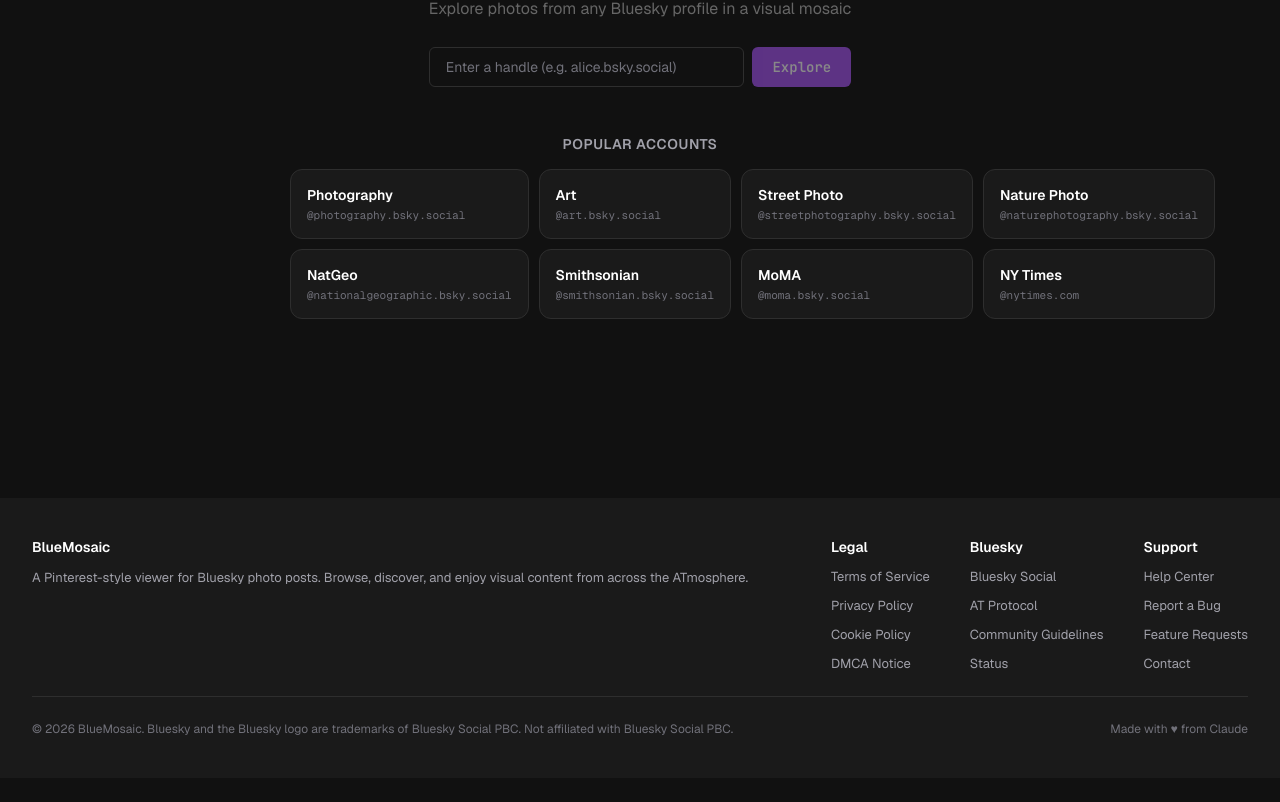
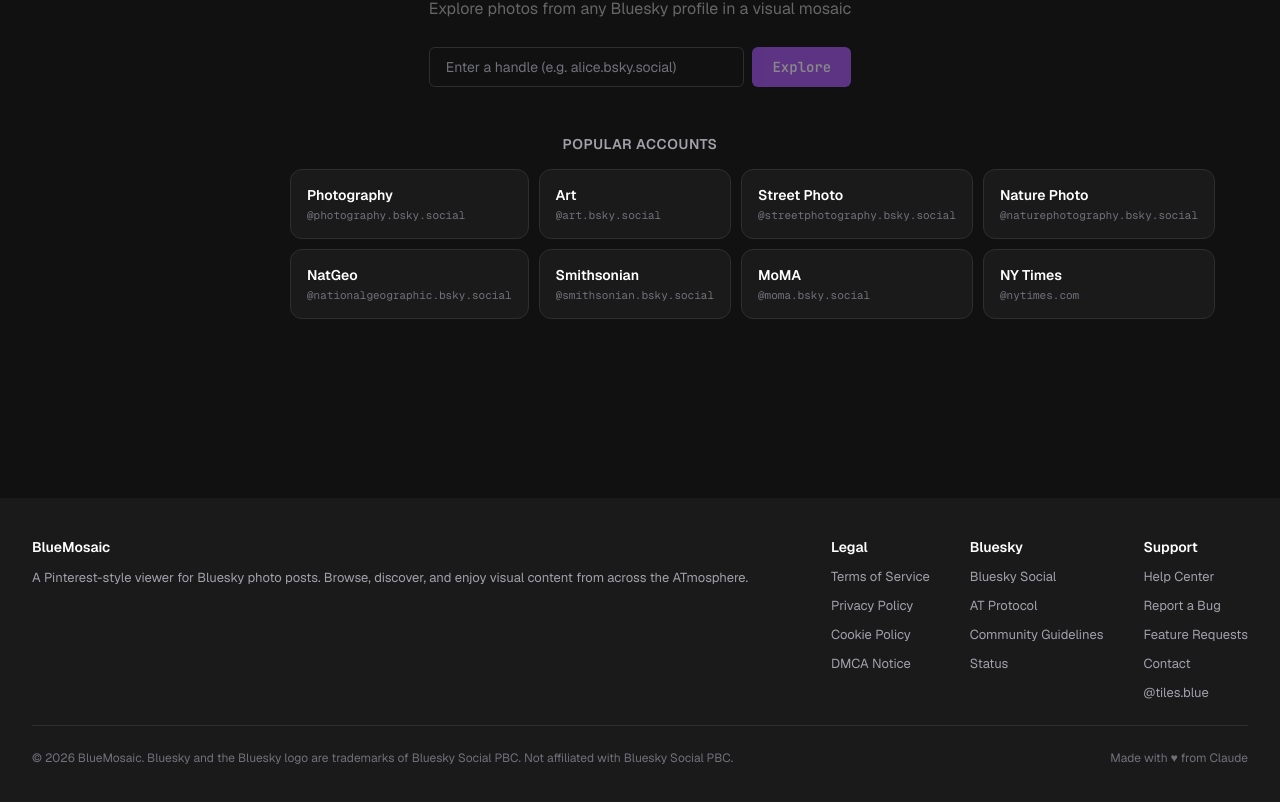
Before and after one commit to sparkyfen/bsky-mosaic, a SvelteKit app: page / in a window 1280 px wide. Shown: the part 302-1104 px from the top of the page. Before the commit the page ends 1080 px from the top, so only its background shows below. Built offline with nearby package versions, Linux system fonts and the light colour scheme.

Commit message:
Add @tiles.blue Bluesky link to footer and about modal

```diff
--- a/src/lib/components/Footer.svelte
+++ b/src/lib/components/Footer.svelte
@@ -27,6 +27,7 @@
 			<a href="https://github.com/sparkyfen/bsky-mosaic/issues" target="_blank" rel="noopener noreferrer">Report a Bug</a>
 			<a href="https://github.com/sparkyfen/bsky-mosaic/issues" target="_blank" rel="noopener noreferrer">Feature Requests</a>
 			<a href="mailto:contact@tiles.blue">Contact</a>
+			<a href="https://bsky.app/profile/tiles.blue" target="_blank" rel="noopener noreferrer">@tiles.blue</a>
 		</div>
 	</div>
 	<div class="footer-divider"></div>
--- a/src/routes/+layout.svelte
+++ b/src/routes/+layout.svelte
@@ -232,6 +232,7 @@
 					<p>BlueMosaic does not collect, store, or transmit any personal data. All API requests are made directly from your browser to the Bluesky public API. Login credentials are stored locally in your browser and never sent to our servers.</p>
 				</div>
 				<div class="about-links">
+					<a href="https://bsky.app/profile/tiles.blue" target="_blank" rel="noopener noreferrer">@tiles.blue</a>
 					<a href="https://github.com/sparkyfen/bsky-mosaic" target="_blank" rel="noopener noreferrer">GitHub</a>
 					<a href="/terms">Terms</a>
 					<a href="/privacy">Privacy</a>
```
